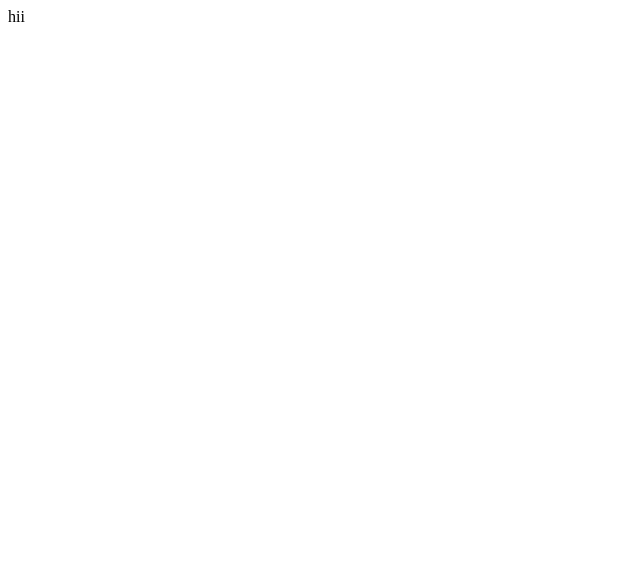
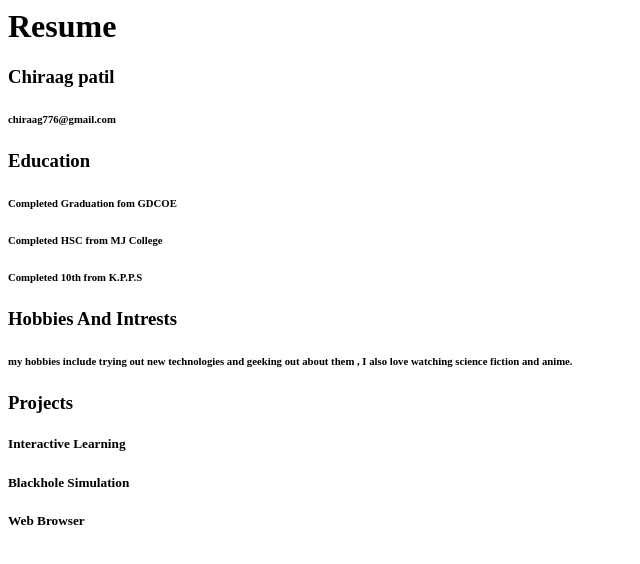
Before and after one commit to C1-80276/EXAM, a plain HTML site: page index.html in a window 1280 px wide. Shown: the whole page, without its empty margins (0-640 px from the left). Drawn offline with Linux system fonts and the light colour scheme.

Commit message:
rrfervebwb

```diff
--- a/index.html
+++ b/index.html
@@ -1 +1,18 @@
-hii
+<h1>Resume</h1>
+
+   <h3>Chiraag patil</h2>
+   <h6>chiraag776@gmail.com</h6>
+
+  <h3>Education</h3>
+   <h6>Completed Graduation fom GDCOE</h6>
+   <h6>Completed HSC from MJ College </h6>
+   <h6>Completed 10th from K.P.P.S</h6>
+
+  <h3>Hobbies And Intrests</h3>
+  <p><h6>my hobbies include trying out new technologies and geeking out about them , I also love watching science fiction and anime.</h6></p>
+
+
+  <h3>Projects</h3>
+ <h5>Interactive Learning</h5>
+ <h5>Blackhole Simulation</h5>
+ <h5>Web Browser</h5>
```
Also changed, not shown: 2 other files.
